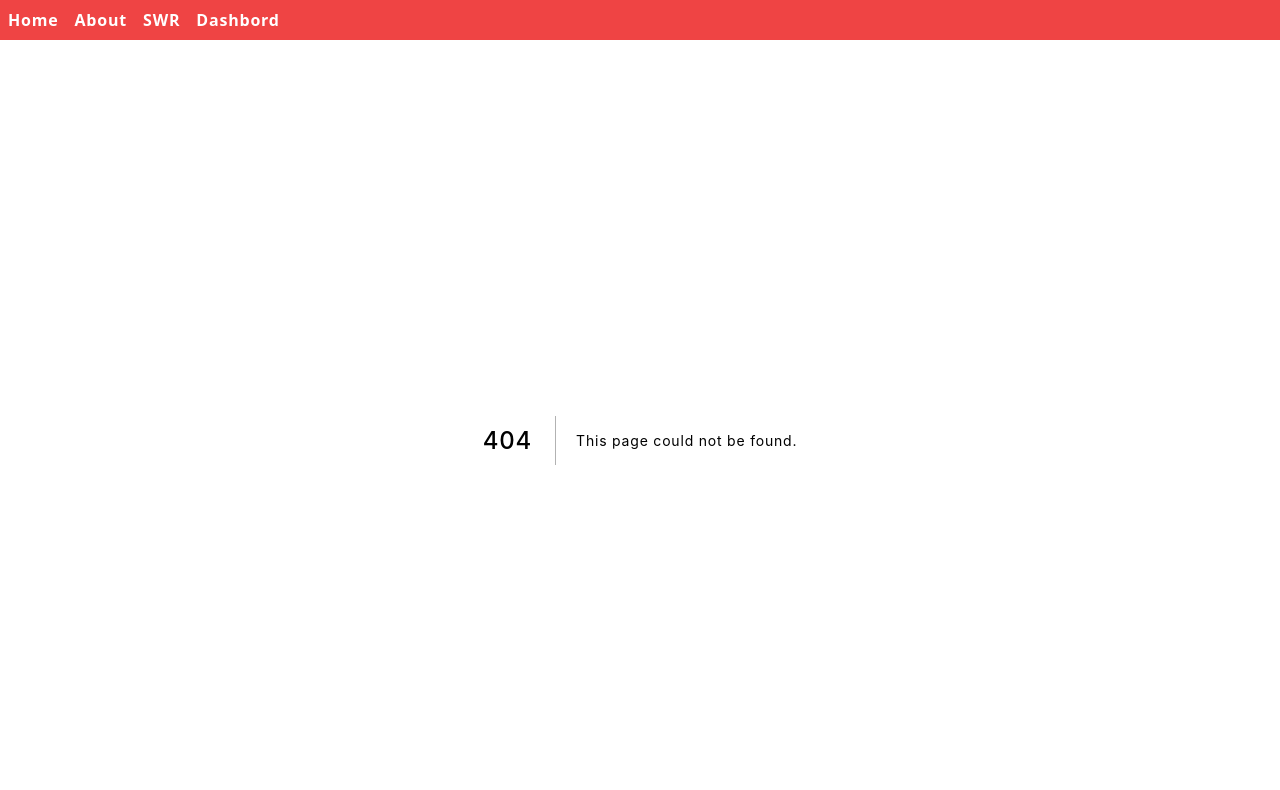
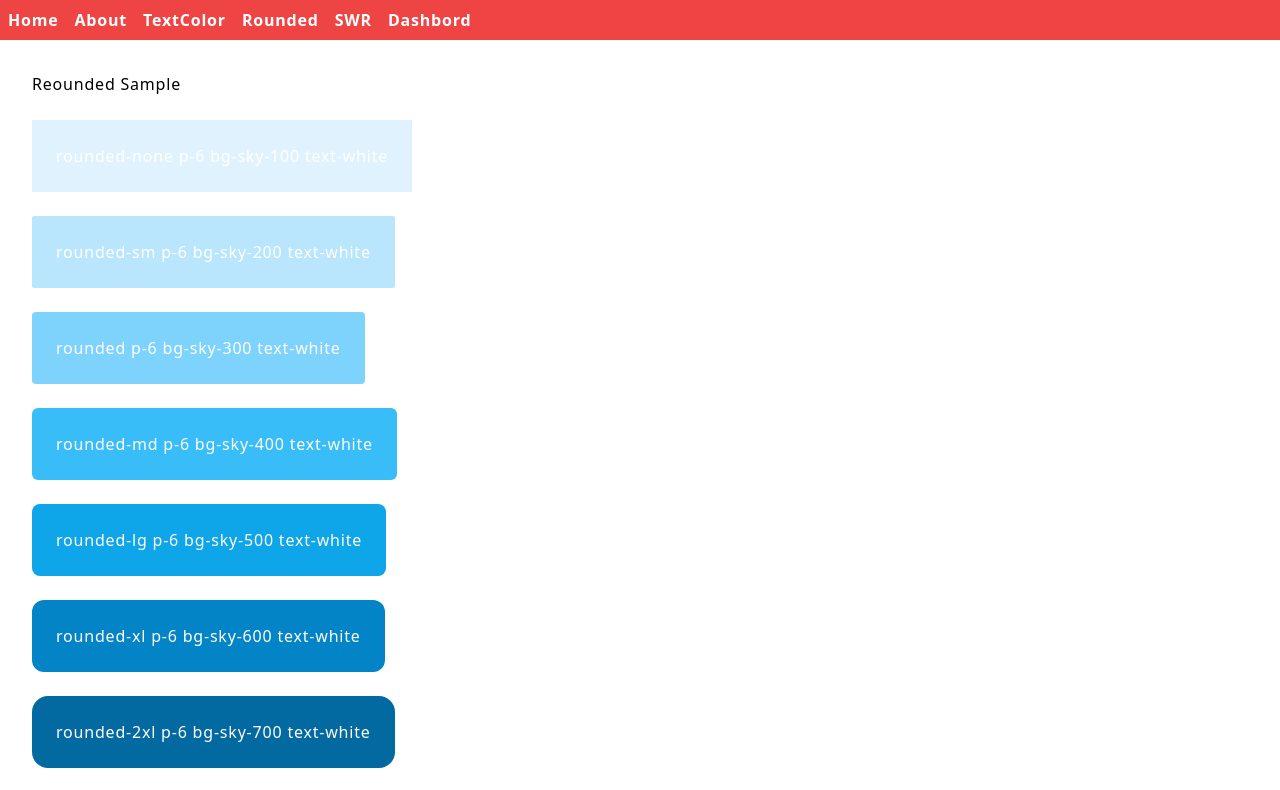
Before and after one commit to kanta13jp1/nextjs-type, a Next.js app: page /rounded in a window 1280 px wide. Before the commit this address had no page. Shown: the top 790 px of the page. Built offline with nearby package versions, Linux system fonts and the light colour scheme.

Commit message:
border-2

```diff
--- a/src/components/page/login-page.tsx
+++ b/src/components/page/login-page.tsx
@@ -64,9 +64,11 @@ export const LoginPage = ({
   } = useForm<FormValues>({
     resolver: yupResolver(schema),
     defaultValues: {
+      firstName: '',
+      lastName: '',
       age: 0,
-      // email: 'test@test.com',
-      // password: 'Password1?',
+      email: '',
+      password: '',
       rememberMe: Boolean(parseCookies(null).rememberMe),
     },
   });
@@ -190,8 +192,8 @@ export const LoginPage = ({
               <input
                 id="firstName"
                 type={TextFieldType.Text}
-                className={`mt-1 block w-full rounded-md border-gray-300 focus:border-indigo-600 ${
-                  errors.firstName ? 'border-red-400' : ''
+                className={`mt-1 block w-full rounded-md border-2 border-gray-300 focus:border-indigo-600 ${
+                  errors.firstName ? 'border-red-400 focus:border-red-400' : ''
                 }`}
                 {...register('firstName')}
               />
@@ -202,7 +204,7 @@ export const LoginPage = ({
               <input
                 id="lastName"
                 type={TextFieldType.Text}
-                className={`mt-1 block w-full rounded-md border-gray-300 focus:border-indigo-600 ${
+                className={`mt-1 block w-full rounded-md border-2 border-gray-300 focus:border-indigo-600 ${
                   errors.lastName ? 'border-red-400' : ''
                 }`}
                 {...register('lastName')}
@@ -214,8 +216,8 @@ export const LoginPage = ({
               <input
                 id="age"
                 type={TextFieldType.Text}
-                className={`mt-1 block w-full rounded-md border-gray-300 focus:border-indigo-600 ${
-                  errors.lastName ? 'border-red-400' : ''
+                className={`mt-1 block w-full rounded-md border-2 border-gray-300 focus:border-indigo-600 ${
+                  errors.age ? 'border-red-400' : ''
                 }`}
                 {...register('age')}
               />
@@ -226,7 +228,7 @@ export const LoginPage = ({
               <input
                 id="email"
                 type={TextFieldType.Email}
-                className={`mt-1 block w-full rounded-md border-gray-300 focus:border-indigo-600 ${
+                className={`mt-1 block w-full rounded-md border-2 border-gray-300 focus:border-indigo-600 ${
                   errors.email ? 'border-red-400' : ''
                 }`}
                 {...register('email')}
@@ -241,7 +243,7 @@ export const LoginPage = ({
               <input
                 id="password"
                 type={TextFieldType.Password}
-                className={`mt-1 block w-full rounded-md border-gray-300 focus:border-indigo-600 ${
+                className={`mt-1 block w-full rounded-md border-2 border-gray-300 focus:border-indigo-600 ${
                   errors.password ? 'border-red-400' : ''
                 }`}
                 {...register('password')}
--- a/src/pages/about.tsx
+++ b/src/pages/about.tsx
@@ -3,6 +3,7 @@ import Head from 'next/head';
 import Button from '@/components/atoms/button';
 import Typography from '@/components/atoms/typography';
 
+import FormErrorMessage from '@/components/atoms/form-error-message';
 import type { NextPage } from 'next';
 
 const About: NextPage = () => {
@@ -77,12 +78,18 @@ const About: NextPage = () => {
           <br />
           <br />
           <h2 className="decoration-sky-500">
-            Button Componet color=default fullWidth=true disabled=true{' '}
+            Button Componet color=default fullWidth=true disabled=true
           </h2>
           {/* <!-- 作成したボタンコンポーネントを利用  --> */}
           <Button color={'default'} fullWidth={true} disabled={true}>
             Button Componet
           </Button>
+          <br />
+          <br />
+          <h1 className="decoration-sky-500">FormErrorMessage</h1>
+          <FormErrorMessage>FormErrorMessage Component</FormErrorMessage>
+          <br />
+          <br />
 
           <ul role="list" className="divide-y divide-slate-200 p-6">
             <li className="flex py-4 first:pt-0 last:pb-0">
--- a/src/pages/layout.tsx
+++ b/src/pages/layout.tsx
@@ -10,6 +10,12 @@ const Layout = ({ children }: Props) => {
         </Link>
         <Link href="/about">
           <a>About</a>
+        </Link>
+        <Link href="/text-color">
+          <a>TextColor</a>
+        </Link>
+        <Link href="/rounded">
+          <a>Rounded</a>
         </Link>
         <Link href="/swr">
           <a>SWR</a>
--- /dev/null
+++ b/src/pages/rounded.tsx
@@ -0,0 +1,66 @@
+import Head from 'next/head';
+
+import type { NextPage } from 'next';
+
+const Reounded: NextPage = () => {
+  return (
+    <div className="container mx-auto px-6 py-8">
+      <div className="flex min-h-screen flex-col items-top justify-top py-0 px-2">
+        <Head>
+          <title>Reounded</title>
+        </Head>
+        <main>
+          <h1 className="decoration-sky-500">Reounded Sample</h1>
+          <br />
+          <button className="rounded-none p-6 bg-sky-100 text-white">
+            rounded-none p-6 bg-sky-100 text-white
+          </button>
+          <br />
+          <br />
+          <button className="rounded-sm p-6 bg-sky-200 text-white">
+            rounded-sm p-6 bg-sky-200 text-white
+          </button>
+          <br />
+          <br />
+          <button className="rounded p-6 bg-sky-300 text-white">
+            rounded p-6 bg-sky-300 text-white
+          </button>
+          <br />
+          <br />
+          <button className="rounded-md p-6 bg-sky-400 text-white">
+            rounded-md p-6 bg-sky-400 text-white
+          </button>
+          <br />
+          <br />
+          <button className="rounded-lg p-6 bg-sky-500 text-white">
+            rounded-lg p-6 bg-sky-500 text-white
+          </button>
+          <br />
+          <br />
+          <button className="rounded-xl p-6 bg-sky-600 text-white">
+            rounded-xl p-6 bg-sky-600 text-white
+          </button>
+          <br />
+          <br />
+          <button className="rounded-2xl p-6 bg-sky-700 text-white">
+            rounded-2xl p-6 bg-sky-700 text-white
+          </button>
+          <br />
+          <br />
+          <button className="rounded-3xl p-6 bg-sky-800 text-white">
+            rounded-3xl p-6 bg-sky-800 text-white
+          </button>
+          <br />
+          <br />
+          <button className="rounded-full p-6 bg-sky-900 text-white">
+            rounded-full p-6 bg-sky-900 text-white
+          </button>
+          <br />
+          <br />
+        </main>
+      </div>
+    </div>
+  );
+};
+
+export default Reounded;
--- /dev/null
+++ b/src/pages/text-color.tsx
@@ -0,0 +1,61 @@
+import Head from 'next/head';
+
+import type { NextPage } from 'next';
+
+const TextColor: NextPage = () => {
+  return (
+    <div className="container mx-auto px-6 py-8">
+      <div className="flex min-h-screen flex-col items-top justify-top py-0 px-2">
+        <Head>
+          <title>TextColor</title>
+        </Head>
+        <main>
+          <h1 className="decoration-sky-500">TextColor Sample</h1>
+          <br />
+          <h1 className="text-red-50 text-xl">text-red-50 text-xl</h1>
+          <br />
+          <h1 className="text-red-100 text-xl">text-red-100 text-xl</h1>
+          <br />
+          <h1 className="text-red-200 text-xl">text-red-200 text-xl</h1>
+          <br />
+          <h1 className="text-red-300 text-xl">text-red-300 text-xl</h1>
+          <br />
+          <h1 className="text-red-400 text-xl">text-red-400 text-xl</h1>
+          <br />
+          <h1 className="text-red-500 text-xl">text-red-500 text-xl</h1>
+          <br />
+          <h1 className="text-red-600 text-xl">text-red-600 text-xl</h1>
+          <br />
+          <h1 className="text-red-700 text-xl">text-red-700 text-xl</h1>
+          <br />
+          <h1 className="text-red-800 text-xl">text-red-800 text-xl</h1>
+          <br />
+          <h1 className="text-red-900 text-xl">text-red-900 text-xl</h1>
+          <br />
+          <h1 className="text-orange-50 text-xs">text-orange-50 text-xs</h1>
+          <br />
+          <h1 className="text-orange-100 text-xs">text-orange-100 text-xs</h1>
+          <br />
+          <h1 className="text-orange-200 text-xs">text-orange-200 text-xs</h1>
+          <br />
+          <h1 className="text-orange-300 text-xs">text-orange-300 text-xs</h1>
+          <br />
+          <h1 className="text-orange-400 text-xs">text-orange-400 text-xs</h1>
+          <br />
+          <h1 className="text-orange-500 text-xs">text-orange-500 text-xs</h1>
+          <br />
+          <h1 className="text-orange-600 text-xs">text-orange-600 text-xs</h1>
+          <br />
+          <h1 className="text-orange-700 text-xs">text-orange-700 text-xs</h1>
+          <br />
+          <h1 className="text-orange-800 text-xs">text-orange-800 text-xs</h1>
+          <br />
+          <h1 className="text-orange-900 text-xs">text-orange-900 text-xs</h1>
+          <br />
+        </main>
+      </div>
+    </div>
+  );
+};
+
+export default TextColor;
```
